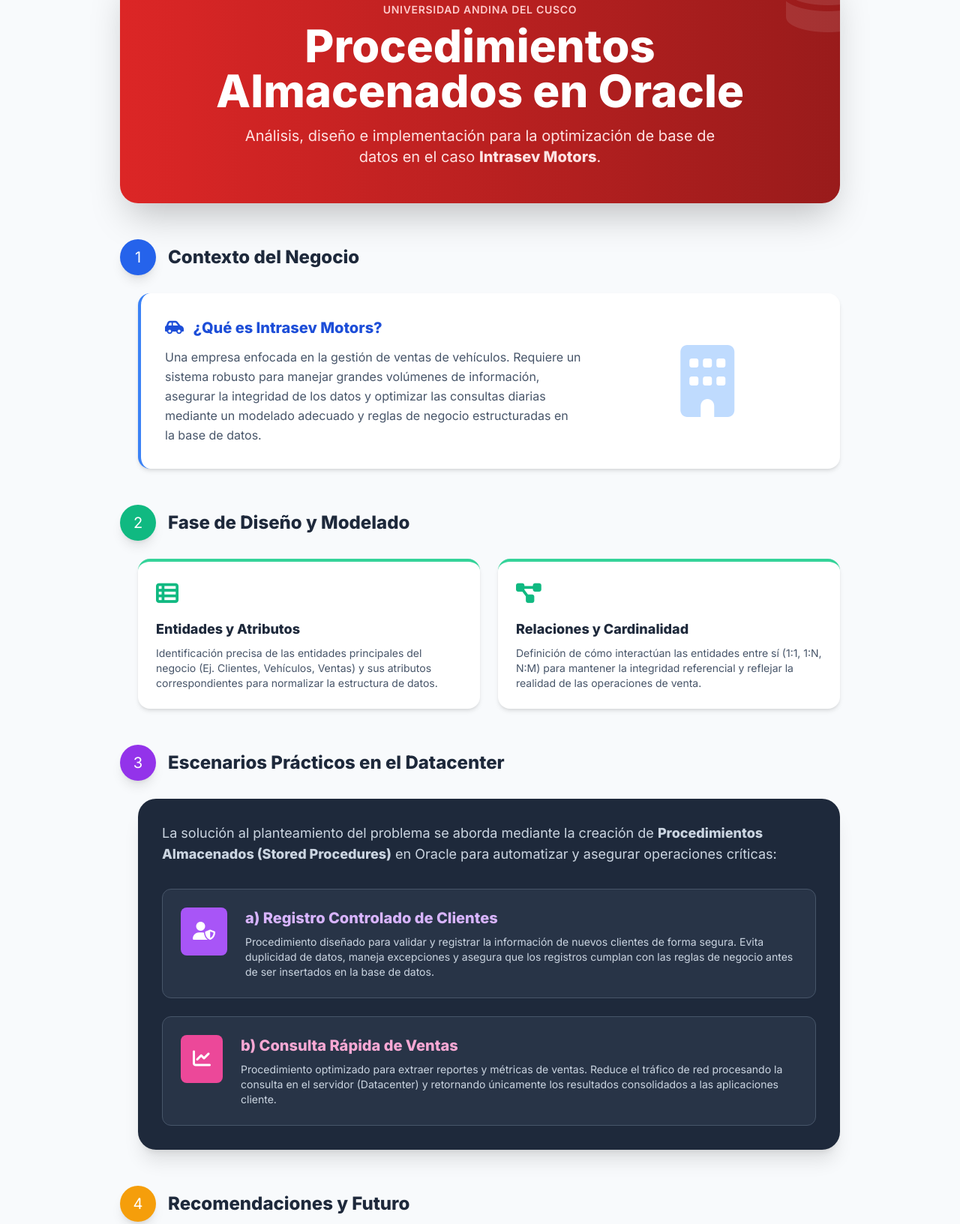
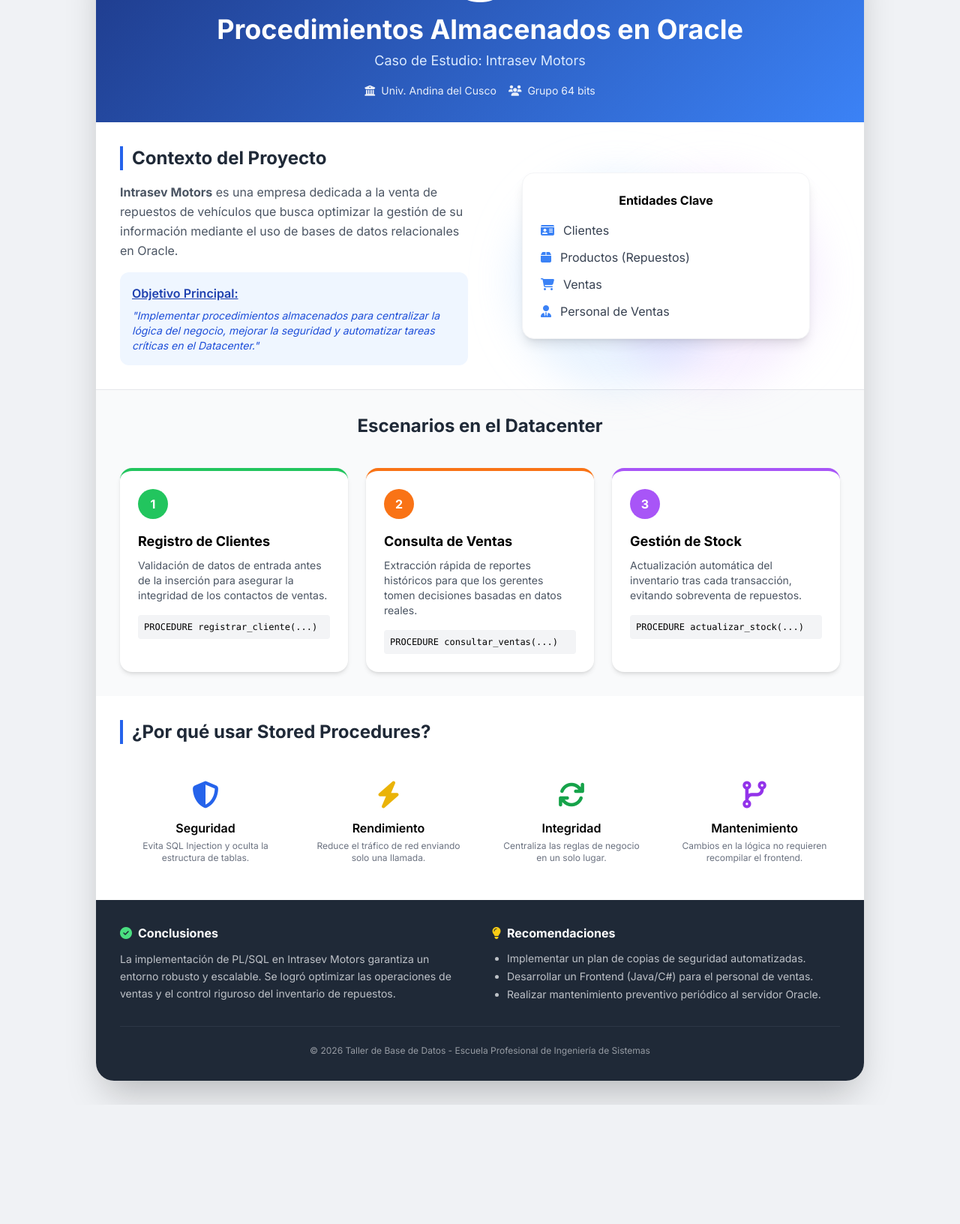
Before and after one commit to Enrique-024100691i/64-BITIS, a plain HTML site: page Trabajo en clases/index.html in a window 1280 px wide. Shown: the part 109-1741 px from the top of the page at 75% size. After the commit the page ends 1582 px from the top, so only its background shows below. Drawn offline with nearby package versions, Linux system fonts and the light colour scheme.

Commit message:
Update index.html

```diff
--- a/Trabajo en clases/index.html
+++ b/Trabajo en clases/index.html
@@ -3,186 +3,180 @@
 <head>
     <meta charset="UTF-8">
     <meta name="viewport" content="width=device-width, initial-scale=1.0">
-    <title>Infografía: Procedimientos Almacenados en Oracle</title>
-    <!-- Tailwind CSS -->
+    <title>Infografía: Oracle Stored Procedures - Intrasev Motors</title>
     <script src="https://cdn.tailwindcss.com"></script>
-    <!-- FontAwesome para Iconos -->
     <link rel="stylesheet" href="https://cdnjs.cloudflare.com/ajax/libs/font-awesome/6.4.0/css/all.min.css">
-    <!-- Google Fonts -->
-    <link href="https://fonts.googleapis.com/css2?family=Inter:wght@300;400;600;800&display=swap" rel="stylesheet">
     <style>
+        @import url('https://fonts.googleapis.com/css2?family=Inter:wght@300;400;600;700&display=swap');
+
         body {
             font-family: 'Inter', sans-serif;
-            background-color: #f8fafc;
+            background: #f0f2f5;
         }
-        .gradient-text {
-            background-clip: text;
-            -webkit-background-clip: text;
-            -webkit-text-fill-color: transparent;
+
+        .gradient-bg {
+            background: linear-gradient(135deg, #1e3a8a 0%, #3b82f6 100%);
+        }
+
+        .card-hover:hover {
+            transform: translateY(-5px);
+            transition: all 0.3s ease;
+            box-shadow: 0 10px 20px rgba(0,0,0,0.1);
+        }
+
+        .step-number {
+            width: 40px;
+            height: 40px;
+            display: flex;
+            align-items: center;
+            justify-content: center;
+            border-radius: 50%;
+            background: #3b82f6;
+            color: white;
+            font-weight: bold;
+            margin-bottom: 1rem;
         }
     </style>
 </head>
-<body class="text-slate-800 antialiased selection:bg-red-200 selection:text-red-900">
+<body class="p-4 md:p-8">
 
-    <main class="max-w-5xl mx-auto my-8 p-4 sm:p-6 lg:p-8">
+    <div class="max-w-5xl mx-auto bg-white shadow-2xl rounded-3xl overflow-hidden">
 
-        <!-- ENCABEZADO -->
-        <header class="bg-gradient-to-r from-red-600 to-red-800 rounded-3xl shadow-2xl p-8 md:p-12 mb-12 text-center text-white relative overflow-hidden">
-            <div class="absolute top-0 right-0 -mt-10 -mr-10 text-white opacity-10 text-9xl">
-                <i class="fas fa-database"></i>
+        <!-- Header -->
+        <header class="gradient-bg text-white p-8 text-center">
+            <div class="flex justify-center mb-4">
+                <i class="fas fa-database text-5xl"></i>
             </div>
-            <p class="text-red-200 font-semibold tracking-wider uppercase text-sm mb-2">Universidad Andina del Cusco</p>
-            <h1 class="text-4xl md:text-5xl lg:text-6xl font-extrabold mb-4 leading-tight">
-                Procedimientos Almacenados en <span class="text-white">Oracle</span>
-            </h1>
-            <p class="text-lg md:text-xl text-red-100 max-w-2xl mx-auto">
-                Análisis, diseño e implementación para la optimización de base de datos en el caso <strong>Intrasev Motors</strong>.
-            </p>
+            <h1 class="text-3xl md:text-4xl font-bold mb-2">Procedimientos Almacenados en Oracle</h1>
+            <p class="text-blue-100 text-lg">Caso de Estudio: Intrasev Motors</p>
+            <div class="mt-4 flex flex-wrap justify-center gap-4 text-sm opacity-90">
+                <span><i class="fas fa-university mr-2"></i>Univ. Andina del Cusco</span>
+                <span><i class="fas fa-users mr-2"></i>Grupo 64 bits</span>
+            </div>
         </header>
 
-        <!-- SECCIÓN 1: CONTEXTO -->
-        <section class="mb-12">
-            <div class="flex items-center mb-6">
-                <div class="bg-blue-600 text-white rounded-full w-12 h-12 flex items-center justify-center text-xl shadow-lg z-10">
-                    1
+        <!-- Introducción & Contexto -->
+        <section class="p-8 grid md:grid-cols-2 gap-8 items-center border-b">
+            <div>
+                <h2 class="text-2xl font-bold text-gray-800 mb-4 border-l-4 border-blue-600 pl-3">Contexto del Proyecto</h2>
+                <p class="text-gray-600 leading-relaxed mb-4">
+                    <strong>Intrasev Motors</strong> es una empresa dedicada a la venta de repuestos de vehículos que busca optimizar la gestión de su información mediante el uso de bases de datos relacionales en Oracle.
+                </p>
+                <div class="bg-blue-50 p-4 rounded-xl">
+                    <h3 class="font-semibold text-blue-800 mb-2 underline">Objetivo Principal:</h3>
+                    <p class="text-sm text-blue-700 italic">"Implementar procedimientos almacenados para centralizar la lógica del negocio, mejorar la seguridad y automatizar tareas críticas en el Datacenter."</p>
                 </div>
-                <h2 class="text-2xl font-bold ml-4 text-slate-800">Contexto del Negocio</h2>
             </div>
-            <div class="bg-white rounded-2xl shadow-md p-6 md:p-8 ml-6 border-l-4 border-blue-500 hover:shadow-xl transition-shadow duration-300">
-                <div class="flex flex-col md:flex-row items-center gap-6">
-                    <div class="flex-1">
-                        <h3 class="text-xl font-bold text-blue-700 mb-3"><i class="fas fa-car-side mr-2"></i> ¿Qué es Intrasev Motors?</h3>
-                        <p class="text-slate-600 leading-relaxed">
-                            Una empresa enfocada en la gestión de ventas de vehículos. Requiere un sistema robusto para manejar grandes volúmenes de información, asegurar la integridad de los datos y optimizar las consultas diarias mediante un modelado adecuado y reglas de negocio estructuradas en la base de datos.
-                        </p>
-                    </div>
-                    <div class="w-full md:w-1/3 flex justify-center text-blue-200 text-8xl">
-                        <i class="fas fa-building"></i>
+            <div class="flex justify-center">
+                <div class="relative w-full max-w-sm">
+                    <div class="absolute top-0 -left-4 w-72 h-72 bg-blue-300 rounded-full mix-blend-multiply filter blur-xl opacity-20 animate-blob"></div>
+                    <div class="absolute top-0 -right-4 w-72 h-72 bg-purple-300 rounded-full mix-blend-multiply filter blur-xl opacity-20 animate-blob animation-delay-2000"></div>
+                    <div class="relative bg-white p-6 rounded-2xl shadow-lg border border-gray-100">
+                        <h4 class="font-bold text-center mb-4">Entidades Clave</h4>
+                        <ul class="space-y-3">
+                            <li class="flex items-center text-gray-700"><i class="fas fa-id-card text-blue-500 mr-3"></i> Clientes</li>
+                            <li class="flex items-center text-gray-700"><i class="fas fa-box text-blue-500 mr-3"></i> Productos (Repuestos)</li>
+                            <li class="flex items-center text-gray-700"><i class="fas fa-shopping-cart text-blue-500 mr-3"></i> Ventas</li>
+                            <li class="flex items-center text-gray-700"><i class="fas fa-user-tie text-blue-500 mr-3"></i> Personal de Ventas</li>
+                        </ul>
                     </div>
                 </div>
             </div>
         </section>
 
-        <!-- SECCIÓN 2: DISEÑO DE BASE DE DATOS -->
-        <section class="mb-12">
-            <div class="flex items-center mb-6">
-                <div class="bg-emerald-500 text-white rounded-full w-12 h-12 flex items-center justify-center text-xl shadow-lg z-10">
-                    2
+        <!-- Escenarios Prácticos -->
+        <section class="p-8 bg-gray-50">
+            <h2 class="text-2xl font-bold text-center text-gray-800 mb-10">Escenarios en el Datacenter</h2>
+            <div class="grid md:grid-cols-3 gap-6">
+
+                <!-- Escenario 1 -->
+                <div class="bg-white p-6 rounded-2xl shadow-md card-hover border-t-4 border-green-500">
+                    <div class="step-number bg-green-500">1</div>
+                    <h3 class="font-bold text-lg mb-2">Registro de Clientes</h3>
+                    <p class="text-sm text-gray-600">Validación de datos de entrada antes de la inserción para asegurar la integridad de los contactos de ventas.</p>
+                    <div class="mt-4 text-xs font-mono bg-gray-100 p-2 rounded">
+                        PROCEDURE registrar_cliente(...)
+                    </div>
                 </div>
-                <h2 class="text-2xl font-bold ml-4 text-slate-800">Fase de Diseño y Modelado</h2>
+
+                <!-- Escenario 2 -->
+                <div class="bg-white p-6 rounded-2xl shadow-md card-hover border-t-4 border-orange-500">
+                    <div class="step-number bg-orange-500">2</div>
+                    <h3 class="font-bold text-lg mb-2">Consulta de Ventas</h3>
+                    <p class="text-sm text-gray-600">Extracción rápida de reportes históricos para que los gerentes tomen decisiones basadas en datos reales.</p>
+                    <div class="mt-4 text-xs font-mono bg-gray-100 p-2 rounded">
+                        PROCEDURE consultar_ventas(...)
+                    </div>
+                </div>
+
+                <!-- Escenario 3 -->
+                <div class="bg-white p-6 rounded-2xl shadow-md card-hover border-t-4 border-purple-500">
+                    <div class="step-number bg-purple-500">3</div>
+                    <h3 class="font-bold text-lg mb-2">Gestión de Stock</h3>
+                    <p class="text-sm text-gray-600">Actualización automática del inventario tras cada transacción, evitando sobreventa de repuestos.</p>
+                    <div class="mt-4 text-xs font-mono bg-gray-100 p-2 rounded">
+                        PROCEDURE actualizar_stock(...)
+                    </div>
+                </div>
+
             </div>
+        </section>
 
-            <div class="grid grid-cols-1 md:grid-cols-2 gap-6 ml-6">
-                <!-- Card 1 -->
-                <div class="bg-white rounded-2xl shadow-md p-6 border-t-4 border-emerald-400 hover:-translate-y-1 transition-transform duration-300">
-                    <div class="text-emerald-500 text-3xl mb-4">
-                        <i class="fas fa-table-list"></i>
-                    </div>
-                    <h3 class="text-lg font-bold mb-2">Entidades y Atributos</h3>
-                    <p class="text-slate-600 text-sm">
-                        Identificación precisa de las entidades principales del negocio (Ej. Clientes, Vehículos, Ventas) y sus atributos correspondientes para normalizar la estructura de datos.
-                    </p>
+        <!-- Beneficios Técnicos -->
+        <section class="p-8">
+            <h2 class="text-2xl font-bold text-gray-800 mb-8 border-l-4 border-blue-600 pl-3">¿Por qué usar Stored Procedures?</h2>
+            <div class="grid grid-cols-2 md:grid-cols-4 gap-4 text-center">
+                <div class="p-4">
+                    <i class="fas fa-shield-alt text-4xl text-blue-600 mb-3"></i>
+                    <h4 class="font-semibold">Seguridad</h4>
+                    <p class="text-xs text-gray-500 mt-1">Evita SQL Injection y oculta la estructura de tablas.</p>
                 </div>
-                <!-- Card 2 -->
-                <div class="bg-white rounded-2xl shadow-md p-6 border-t-4 border-emerald-400 hover:-translate-y-1 transition-transform duration-300">
-                    <div class="text-emerald-500 text-3xl mb-4">
-                        <i class="fas fa-project-diagram"></i>
-                    </div>
-                    <h3 class="text-lg font-bold mb-2">Relaciones y Cardinalidad</h3>
-                    <p class="text-slate-600 text-sm">
-                        Definición de cómo interactúan las entidades entre sí (1:1, 1:N, N:M) para mantener la integridad referencial y reflejar la realidad de las operaciones de venta.
-                    </p>
+                <div class="p-4">
+                    <i class="fas fa-bolt text-4xl text-yellow-500 mb-3"></i>
+                    <h4 class="font-semibold">Rendimiento</h4>
+                    <p class="text-xs text-gray-500 mt-1">Reduce el tráfico de red enviando solo una llamada.</p>
+                </div>
+                <div class="p-4">
+                    <i class="fas fa-sync text-4xl text-green-600 mb-3"></i>
+                    <h4 class="font-semibold">Integridad</h4>
+                    <p class="text-xs text-gray-500 mt-1">Centraliza las reglas de negocio en un solo lugar.</p>
+                </div>
+                <div class="p-4">
+                    <i class="fas fa-code-branch text-4xl text-purple-600 mb-3"></i>
+                    <h4 class="font-semibold">Mantenimiento</h4>
+                    <p class="text-xs text-gray-500 mt-1">Cambios en la lógica no requieren recompilar el frontend.</p>
                 </div>
             </div>
         </section>
 
-        <!-- SECCIÓN 3: ESCENARIOS PRÁCTICOS -->
-        <section class="mb-12">
-            <div class="flex items-center mb-6">
-                <div class="bg-purple-600 text-white rounded-full w-12 h-12 flex items-center justify-center text-xl shadow-lg z-10">
-                    3
+        <!-- Conclusión & Recomendaciones -->
+        <footer class="bg-gray-800 text-gray-200 p-8">
+            <div class="grid md:grid-cols-2 gap-8">
+                <div>
+                    <h3 class="text-white font-bold mb-3 flex items-center">
+                        <i class="fas fa-check-circle mr-2 text-green-400"></i> Conclusiones
+                    </h3>
+                    <p class="text-sm leading-relaxed opacity-80">
+                        La implementación de PL/SQL en Intrasev Motors garantiza un entorno robusto y escalable. Se logró optimizar las operaciones de ventas y el control riguroso del inventario de repuestos.
+                    </p>
                 </div>
-                <h2 class="text-2xl font-bold ml-4 text-slate-800">Escenarios Prácticos en el Datacenter</h2>
-            </div>
-
-            <div class="bg-slate-800 text-white rounded-3xl shadow-xl overflow-hidden ml-6">
-                <div class="p-8">
-                    <p class="text-slate-300 mb-8 text-lg">
-                        La solución al planteamiento del problema se aborda mediante la creación de <strong>Procedimientos Almacenados (Stored Procedures)</strong> en Oracle para automatizar y asegurar operaciones críticas:
-                    </p>
-
-                    <div class="space-y-6">
-                        <!-- Escenario A -->
-                        <div class="bg-slate-700/50 rounded-xl p-6 flex flex-col sm:flex-row gap-6 items-start border border-slate-600">
-                            <div class="bg-purple-500 text-white p-4 rounded-lg text-2xl">
-                                <i class="fas fa-user-shield"></i>
-                            </div>
-                            <div>
-                                <h3 class="text-xl font-bold text-purple-300 mb-2">a) Registro Controlado de Clientes</h3>
-                                <p class="text-slate-300 text-sm">
-                                    Procedimiento diseñado para validar y registrar la información de nuevos clientes de forma segura. Evita duplicidad de datos, maneja excepciones y asegura que los registros cumplan con las reglas de negocio antes de ser insertados en la base de datos.
-                                </p>
-                            </div>
-                        </div>
-
-                        <!-- Escenario B -->
-                        <div class="bg-slate-700/50 rounded-xl p-6 flex flex-col sm:flex-row gap-6 items-start border border-slate-600">
-                            <div class="bg-pink-500 text-white p-4 rounded-lg text-2xl">
-                                <i class="fas fa-chart-line"></i>
-                            </div>
-                            <div>
-                                <h3 class="text-xl font-bold text-pink-300 mb-2">b) Consulta Rápida de Ventas</h3>
-                                <p class="text-slate-300 text-sm">
-                                    Procedimiento optimizado para extraer reportes y métricas de ventas. Reduce el tráfico de red procesando la consulta en el servidor (Datacenter) y retornando únicamente los resultados consolidados a las aplicaciones cliente.
-                                </p>
-                            </div>
-                        </div>
-                    </div>
+                <div>
+                    <h3 class="text-white font-bold mb-3 flex items-center">
+                        <i class="fas fa-lightbulb mr-2 text-yellow-400"></i> Recomendaciones
+                    </h3>
+                    <ul class="text-sm space-y-1 opacity-80 list-disc pl-5">
+                        <li>Implementar un plan de copias de seguridad automatizadas.</li>
+                        <li>Desarrollar un Frontend (Java/C#) para el personal de ventas.</li>
+                        <li>Realizar mantenimiento preventivo periódico al servidor Oracle.</li>
+                    </ul>
                 </div>
             </div>
-        </section>
-
-        <!-- SECCIÓN 4: RECOMENDACIONES -->
-        <section class="mb-12">
-            <div class="flex items-center mb-6">
-                <div class="bg-amber-500 text-white rounded-full w-12 h-12 flex items-center justify-center text-xl shadow-lg z-10">
-                    4
-                </div>
-                <h2 class="text-2xl font-bold ml-4 text-slate-800">Recomendaciones y Futuro</h2>
+            <div class="mt-8 pt-6 border-t border-gray-700 text-center text-xs opacity-60">
+                © 2026 Taller de Base de Datos - Escuela Profesional de Ingeniería de Sistemas
             </div>
-
-            <div class="grid grid-cols-1 md:grid-cols-3 gap-4 ml-6">
-                <!-- Rec 1 -->
-                <div class="bg-white rounded-xl shadow p-6 border-b-4 border-amber-400 text-center">
-                    <i class="fab fa-java text-4xl text-amber-500 mb-4"></i>
-                    <i class="fab fa-windows text-4xl text-amber-500 mb-4 ml-2"></i>
-                    <h3 class="font-bold mb-2 text-slate-800">Desarrollo de Interfaz</h3>
-                    <p class="text-sm text-slate-600">Implementar una interfaz gráfica en lenguajes como <strong>Java o C#</strong> que consuma los procedimientos almacenados, brindando un uso intuitivo al personal de ventas.</p>
-                </div>
-
-                <!-- Rec 2 -->
-                <div class="bg-white rounded-xl shadow p-6 border-b-4 border-amber-400 text-center">
-                    <i class="fas fa-server text-4xl text-amber-500 mb-4"></i>
-                    <h3 class="font-bold mb-2 text-slate-800">Mantenimiento Preventivo</h3>
-                    <p class="text-sm text-slate-600">Dada la alta valoración de los activos, se debe ejecutar un mantenimiento constante en el servidor Oracle para garantizar la continuidad del negocio.</p>
-                </div>
-
-                <!-- Rec 3 -->
-                <div class="bg-white rounded-xl shadow p-6 border-b-4 border-amber-400 text-center">
-                    <i class="fas fa-cloud-arrow-up text-4xl text-amber-500 mb-4"></i>
-                    <h3 class="font-bold mb-2 text-slate-800">Copias de Seguridad</h3>
-                    <p class="text-sm text-slate-600">Establecer un plan automatizado de <strong>Backups</strong> para garantizar la disponibilidad permanente de la información ante contingencias técnicas.</p>
-                </div>
-            </div>
-        </section>
-
-        <!-- FOOTER -->
-        <footer class="mt-16 text-center text-slate-500 text-sm border-t border-slate-200 pt-8">
-            <p>Infografía generada a partir del documento: <em>Taller 2.1 Procedimiento Almacenados en Oracle</em>.</p>
-            <p class="mt-1">Autores del documento original: Triveños Llaccta, Surcos Alvarez, Mariño Chauca, Zavaleta Fuentes.</p>
         </footer>
 
-    </main>
+    </div>
 
 </body>
 </html>
```
